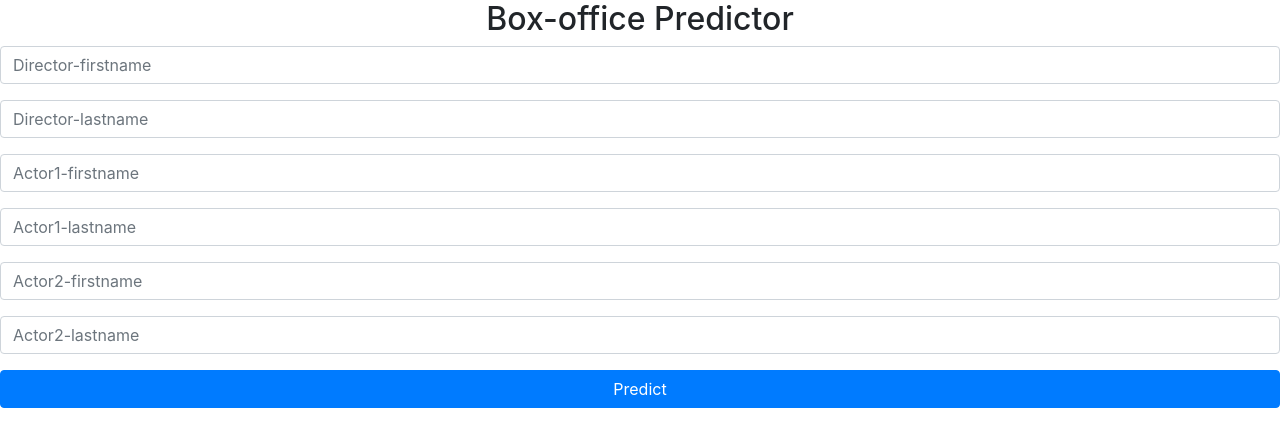
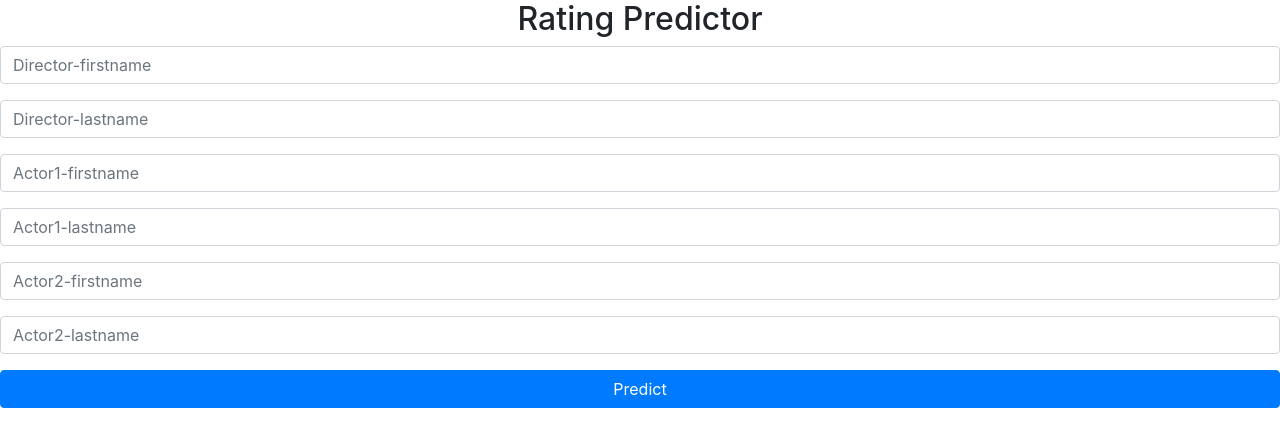
Before and after one commit to map155/database-management-movies, a Flask app: page /boxOffice in a window 1280 px wide. Shown: the top 423 px of the page. Run offline with Flask 2, Linux system fonts and the light colour scheme; some libraries are stand-ins or nearby versions.

Commit message:
Change box-office to rating

```diff
--- a/webapp/templates/predict.html
+++ b/webapp/templates/predict.html
@@ -18,7 +18,7 @@
 
     <div class="login-form">
         <form action="/predictBox" method="post" id="predictForm">
-            <h2 class="text-center">Box-office Predictor</h2>
+            <h2 class="text-center">Rating Predictor</h2>
             <div class="form-group">
                 <input type="text" class="form-control" placeholder="Director-firstname" name="DirectorF" required="required">
             </div>
```
